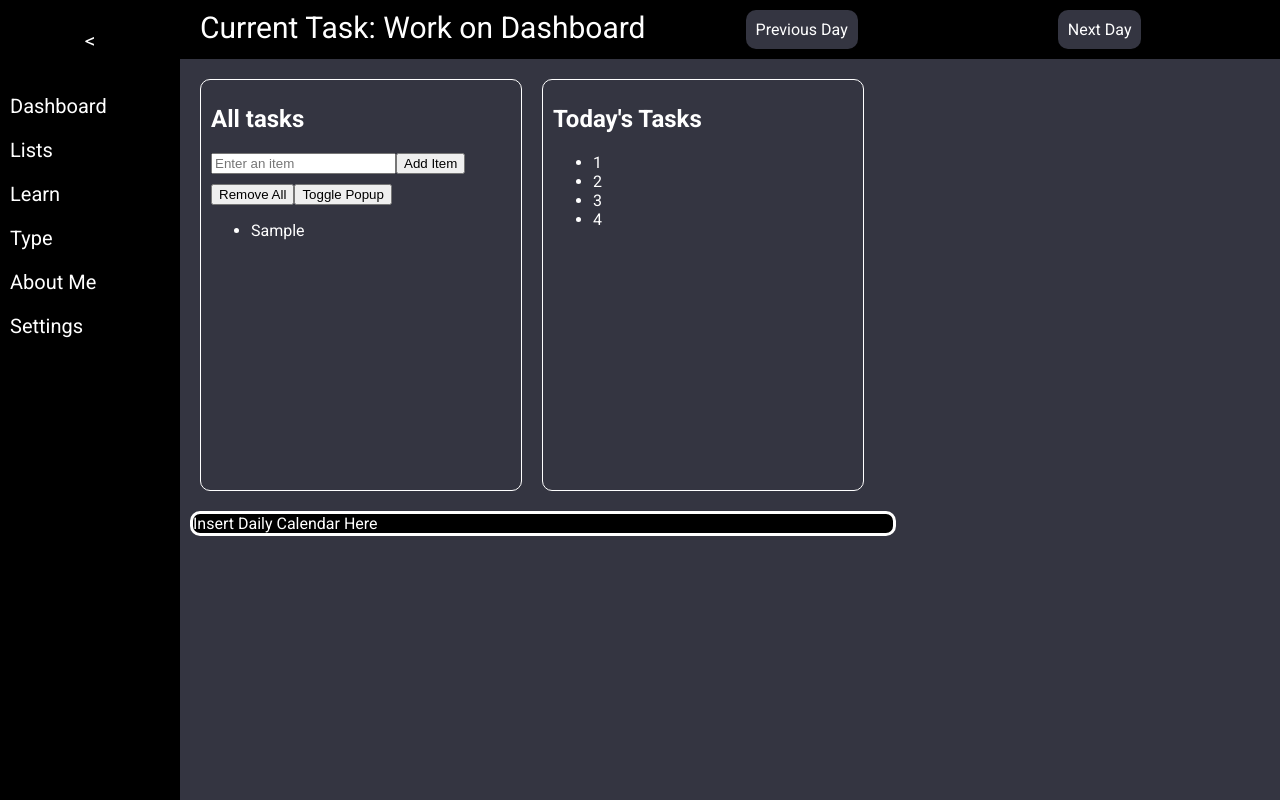
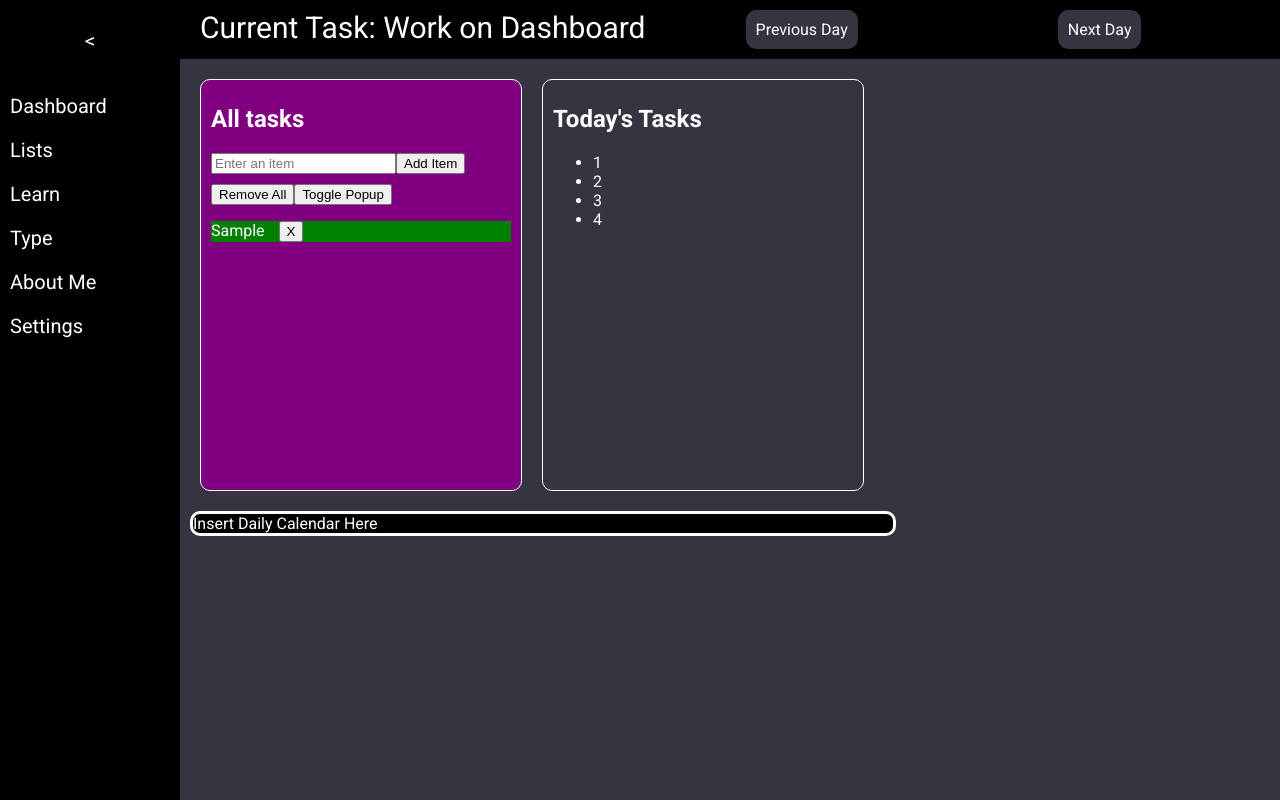
Before and after one commit to philwing100/Portfolio-Vue-Frontend, a Vue app: page /dashboard in a window 1280 px wide. Both pictures are taken after typing "Sample" into the empty fields and a click on the button "Add Item". Built offline with nearby package versions, Linux system fonts and the light colour scheme.

Commit message:
Stylized list items

```diff
--- a/src/components/ListItems/ListElement.vue
+++ b/src/components/ListItems/ListElement.vue
@@ -1,6 +1,6 @@
 <template>
-  <!-- ListElement.vue -->
-  <div>
+  <div class="template-container">
+    <h2>All tasks</h2>
     <div class="input-container">
       <input type="text" v-model="newItem" placeholder="Enter an item" @keyup.enter="addItem">
       <button @click="addItem">Add Item</button>
@@ -17,7 +17,10 @@
     </div>
     <div class="ListContainer">
       <ul class="ListItem">
-        <li v-for="(item, index) in itemsArray" :key="index">{{ item }}</li>
+        <li v-for="(item, index) in itemsArray" :key="index">
+          {{ item }}
+          <button @click="removeItem(index)">X</button> <!-- Add X button -->
+        </li>
       </ul>
     </div>
   </div>
@@ -50,6 +53,10 @@ export default {
     removeAllItems() {
       localStorage.removeItem('items');
       this.itemsArray = [];
+    },
+    removeItem(index) { // Method to remove item from array and localStorage
+      this.itemsArray.splice(index, 1);
+      localStorage.setItem('items', JSON.stringify(this.itemsArray));
     }
   },
   mounted() {
@@ -59,6 +66,20 @@ export default {
 </script>
 
 <style scoped>
+.template-container {
+  background-color: purple;
+  border-radius: 10px;
+  border-color: white;
+  border-width: 1px;
+  border-style: solid;
+  min-height: 400px;
+  max-height: 600px;
+  min-width: 300px;
+  max-width: 400px;
+  padding: 5px 10px;
+  margin: 10px 10px 20px 10px;
+}
+
 .input-container {
   margin-bottom: 10px;
 }
@@ -93,4 +114,26 @@ export default {
 .popup-content {
   background-color: green;
 }
+
+.ListItem li {
+  position: relative;
+}
+
+.ListContainer {
+  max-height: 300px; /* Set a maximum height for the container */
+  overflow-y: auto; /* Enable vertical scrollbar when needed */
+}
+
+.ListItem {
+  padding: 0; /* Remove padding to avoid additional space */
+}
+
+.ListItem li button {
+  margin-left: 10px; /* Add some spacing between the item and the X button */
+}
+
+li {
+  background-color: green;
+  list-style-type: none;
+}
 </style>
--- a/src/views/Dashboard.vue
+++ b/src/views/Dashboard.vue
@@ -9,10 +9,7 @@
     </div>
     <div class="page-container" :style="{ 'background-color': colors.background }">
       <div class="content-container">
-        <div class="listContainer">
-          <h2>All tasks</h2>
-          <ListElement :items="allTasks" />
-        </div>
+        <ListElement :items="allTasks" />
         <div class="listContainer" id="todayTasks">
           <h2>Today's Tasks</h2>
           <div class="innerListContainer">
```
